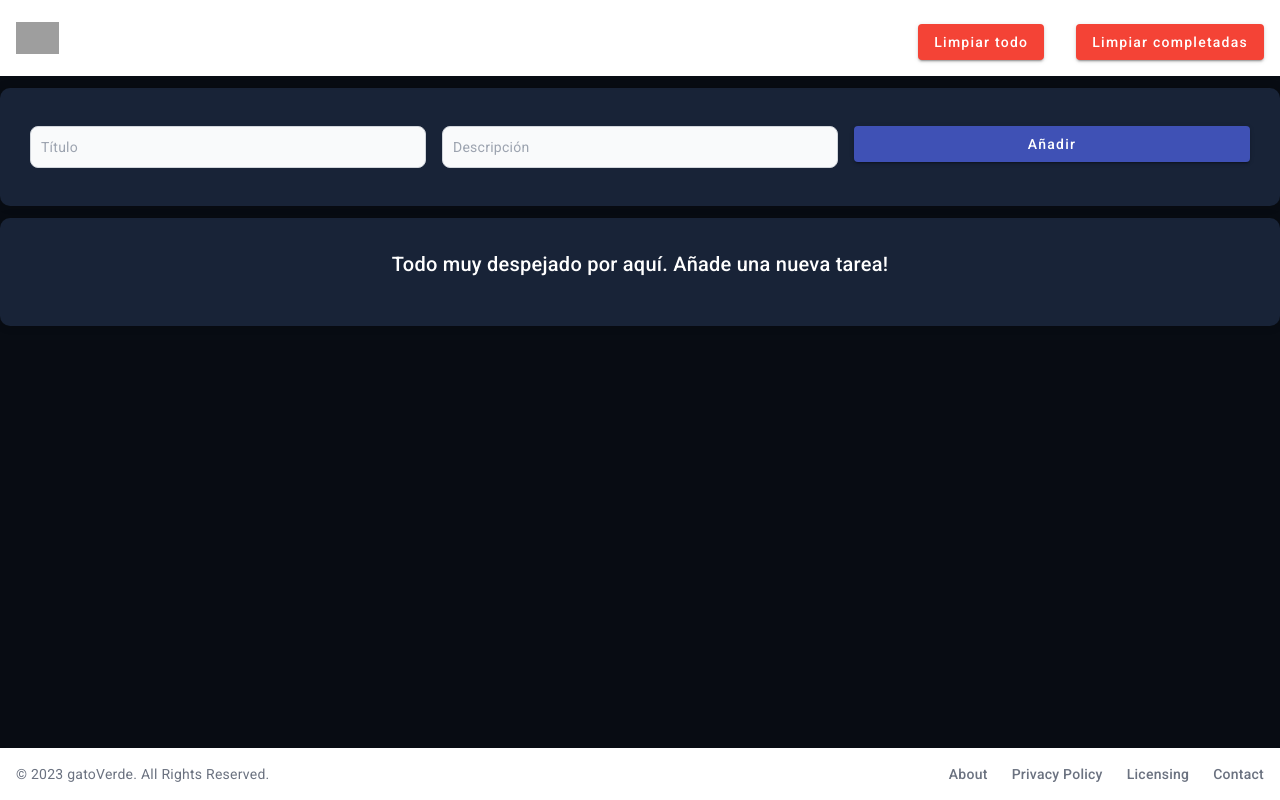
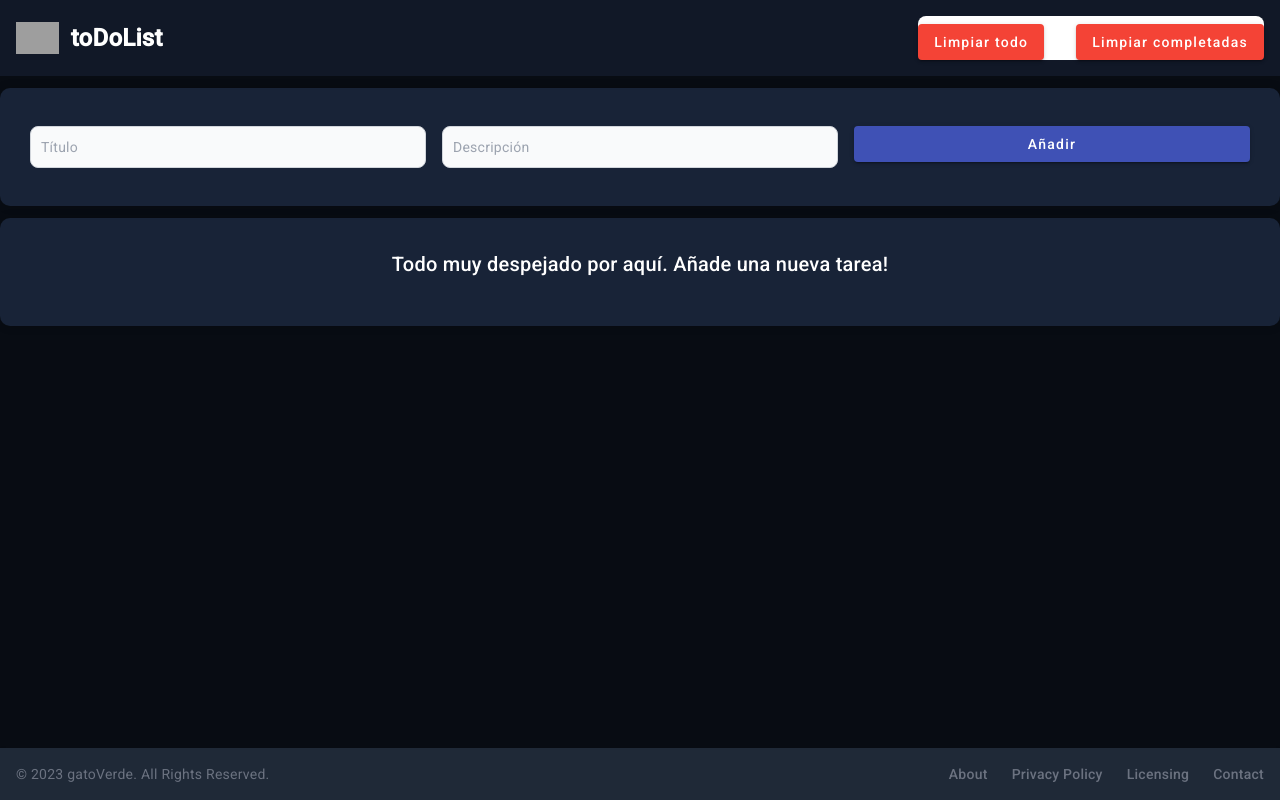
Before and after one commit to victorOrtega25/todolist, an Angular app: page / in a window 1280 px wide. Built offline with nearby package versions, Linux system fonts and the light colour scheme; grey boxes are pictures that could not be loaded.

Commit message:
second commi

```diff
--- a/src/app/shared/footer/footer.component.html
+++ b/src/app/shared/footer/footer.component.html
@@ -1,4 +1,4 @@
-<footer class="bg-white shadow dark:bg-gray-800">
+<footer class="bg-gray-800 shadow">
     <div class="w-full mx-auto max-w-screen-xl p-4 md:flex md:items-center md:justify-between">
       <span class="text-sm text-gray-500 sm:text-center dark:text-gray-400">© 2023 <a href="" class="hover:underline">gatoVerde</a>. All Rights Reserved.
     </span>
--- a/src/app/shared/header/header.component.html
+++ b/src/app/shared/header/header.component.html
@@ -1,4 +1,4 @@
-<nav class="bg-white border-gray-200 dark:bg-gray-900">
+<nav class="bg-gray-900 border-gray-200">
     <div class="max-w-screen-xl max-w-screen flex flex-wrap items-center justify-between mx-auto p-4">
         <a href="" class="flex items-center space-x-3 rtl:space-x-reverse">
             <img src="https://raw.githubusercontent.com/mustafaynk/todolist/master/appgallery/logo.png" class="h-8" />
```
